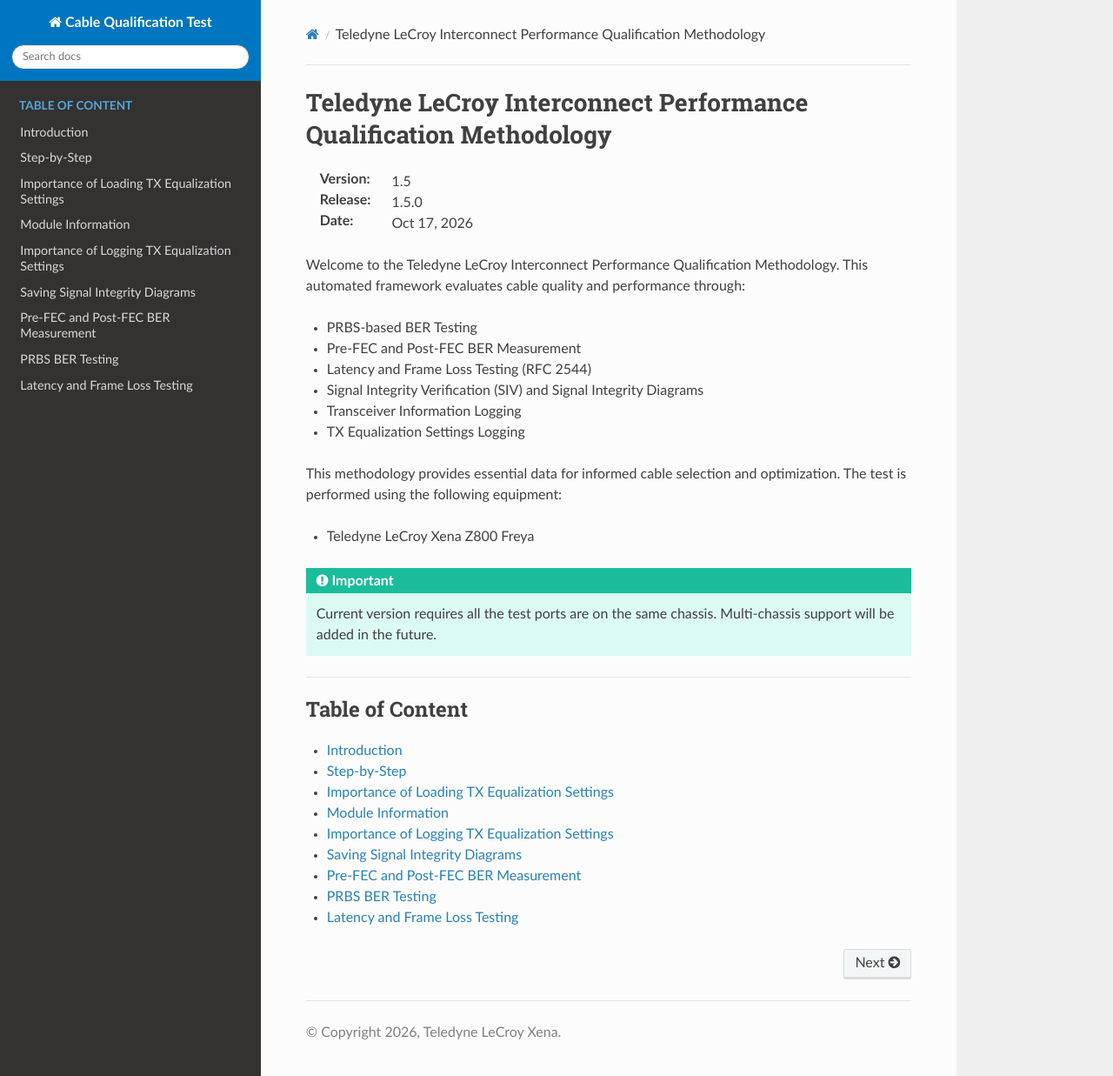
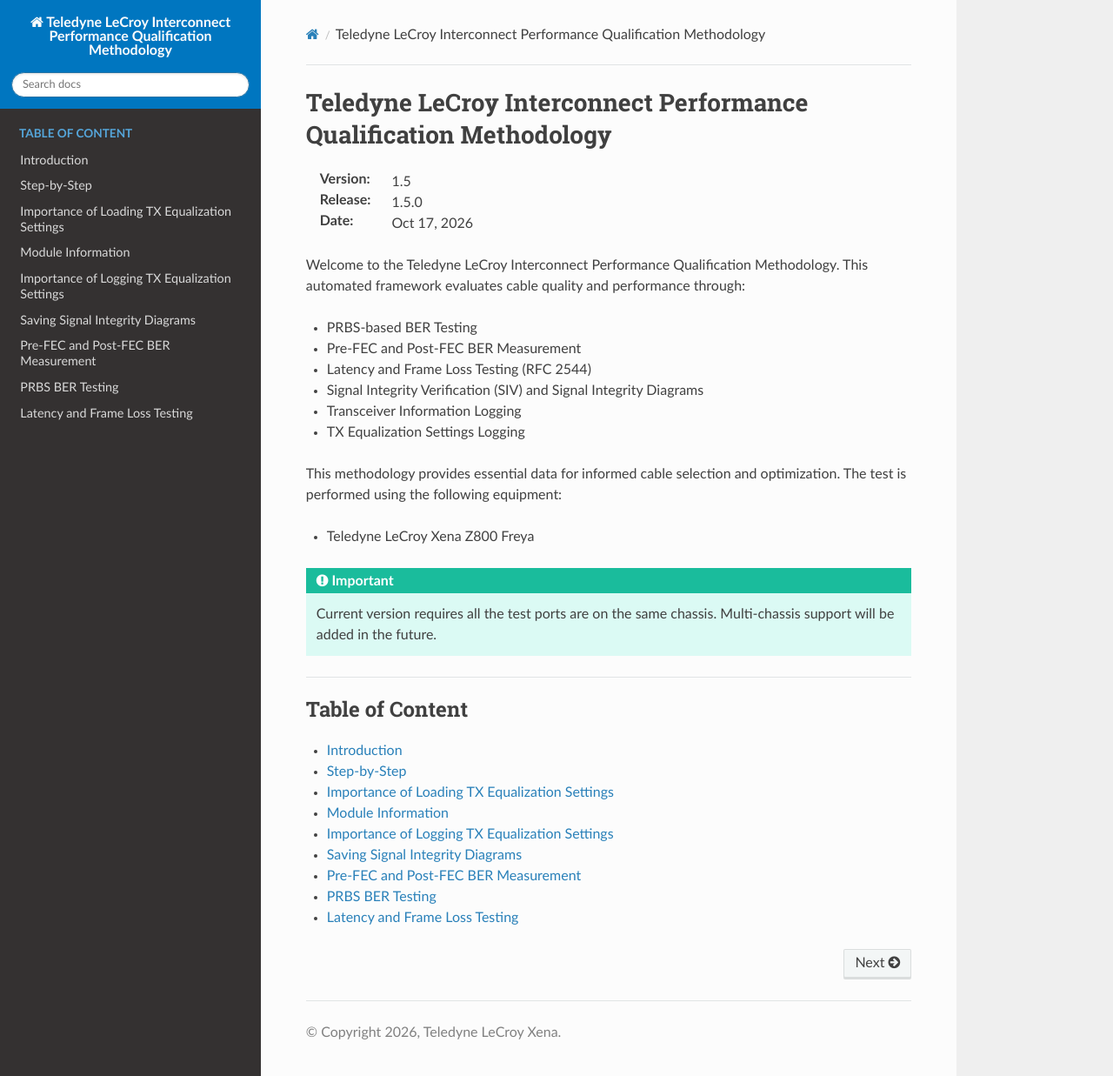
Before and after one commit to xenanetworks/cable-qualification-test-suite, a Sphinx documentation site: the page built from docs/source/index.rst, in a window 1280 px wide and 1237 px high. Shown: the whole window at 87% size. Built offline with Sphinx 7.4.7 and the Read the Docs theme 3.1.0, drawn with Linux system fonts in a browser that asks for light colours.

Commit message:
Update conf.py

```diff
--- a/docs/source/conf.py
+++ b/docs/source/conf.py
@@ -45,10 +45,10 @@
 company = f"Teledyne LeCroy Xena"
 year = datetime.datetime.today().year
 month = datetime.datetime.today().month
-project = f"Cable Qualification Test"
+project = f"Teledyne LeCroy Interconnect Performance Qualification Methodology"
 copyright = f"{year}, {company}"
 author = company
-title = f"Cable Qualification Test"
+title = f"Teledyne LeCroy Interconnect Performance Qualification Methodology"
 output_basename = f"xena_cqtm_doc"
 
 # The full version, including alpha/beta/rc tags.
```
